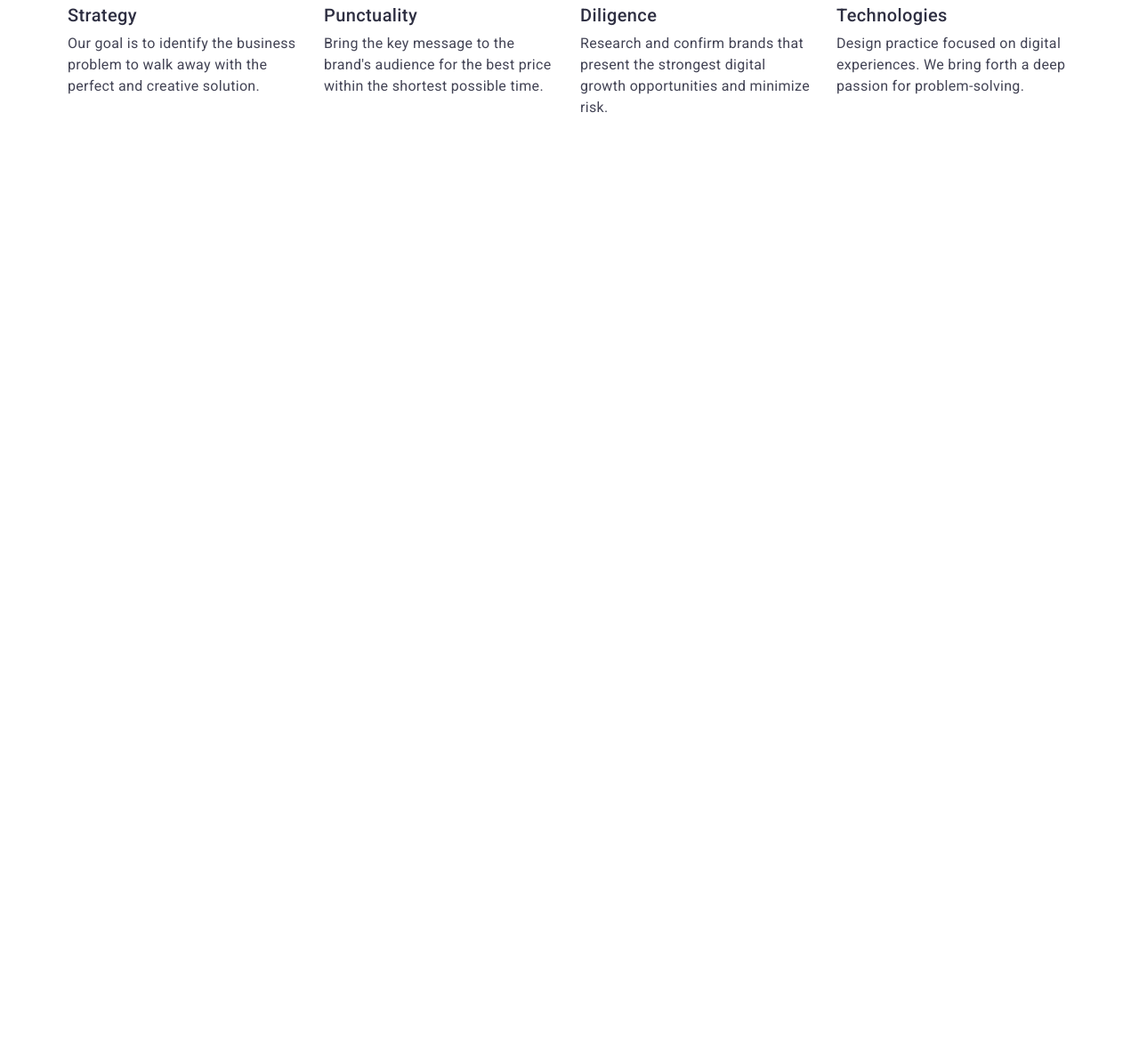
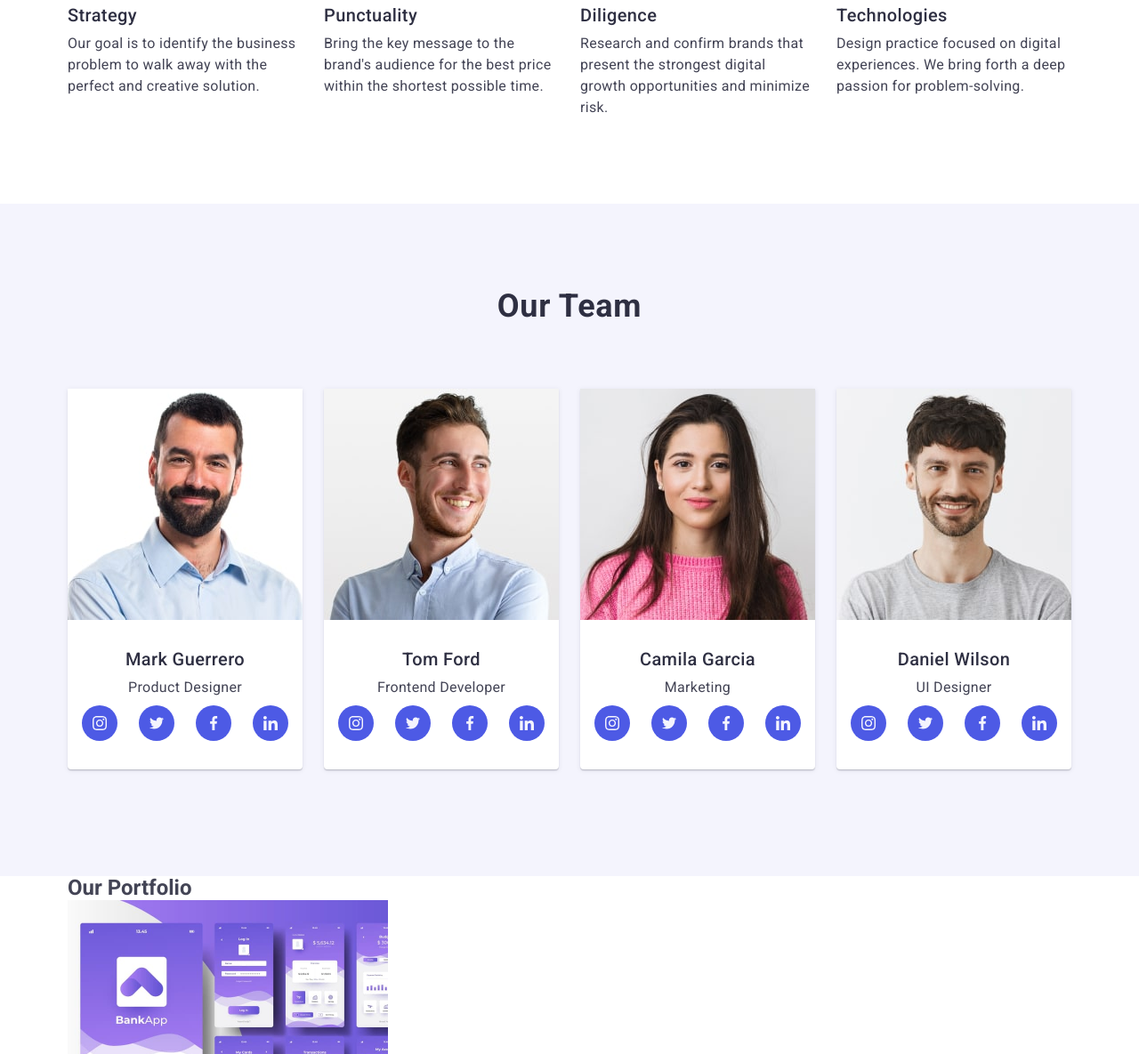
Before and after one commit to dendjoya25/goit-markup-hw-06, a plain HTML site: page index.html in a window 1280 px wide. Shown: the part 884-2069 px from the top of the page at 89% size. Before the commit the page ends 1113 px from the top, so only its background shows below. Drawn offline with nearby package versions, Linux system fonts and the light colour scheme.

Commit message:
add adaptive

```diff
--- a/css/old-styles.css
+++ b/css/old-styles.css
@@ -174,11 +174,6 @@
   letter-spacing: 0.02em;
   text-align: center;
   color: #434455;
-}
-.app-info {
-  padding: 32px 16px;
-  border: 1px solid #e7e9fc;
-  border-top: none;
 }
 .social-pages-icons-list {
   display: flex;
--- a/css/styles.css
+++ b/css/styles.css
@@ -387,7 +387,96 @@ address {
     font-weight: 400;
   }
 }
-
+/* < !--=========== OUR TEAM STYLES ===========--> */
+.third-section {
+  background-color: #f4f4fd;
+}
+.team-list {
+  display: flex;
+  flex-wrap: wrap;
+  justify-content: center;
+  gap: 24px;
+  margin: 0;
+  padding-bottom: 120px;
+}
+.team-title {
+  font-weight: 700;
+  font-size: 36px;
+  line-height: 1.11;
+  letter-spacing: 0.02em;
+  text-align: center;
+  color: #2e2f42;
+  text-transform: capitalize;
+  margin-bottom: 72px;
+  padding-top: 96px;
+}
+.team-list-item {
+  background-color: #ffffff;
+  border-radius: 0 0 4px 4px;
+  box-shadow: 0 2px 1px 0 rgba(46, 47, 66, 0.08),
+    0 1px 1px 0 rgba(46, 47, 66, 0.16), 0 1px 6px 0 rgba(46, 47, 66, 0.08);
+  margin: 0;
+}
+.members-info {
+  padding-top: 32px;
+  padding-bottom: 32px;
+  text-align: center;
+}
+.team-staff {
+  font-weight: 500;
+  font-size: 20px;
+  line-height: 1.2;
+  letter-spacing: 0.02em;
+  text-align: center;
+  color: #2e2f42;
+  margin-bottom: 8px;
+}
+.team-staff-text {
+  font-weight: 400;
+  font-size: 16px;
+  line-height: 1.5;
+  letter-spacing: 0.02em;
+  text-align: center;
+  color: #434455;
+  margin-bottom: 8px;
+}
+.social-pages-icons-list {
+  display: flex;
+  justify-content: center;
+  gap: 24px;
+}
+.social-pages-icons-list-items {
+  width: 40px;
+  height: 40px;
+}
+.icons-link {
+  width: 100%;
+  height: 100%;
+  background-color: #4d5ae5;
+  border-radius: 50%;
+  display: flex;
+  align-items: center;
+  justify-content: center;
+}
+.social-svg-icon {
+  fill: #f4f4fd;
+}
+@media screen and (min-width: 768px) {
+  .team-list {
+    gap: 64px 24px;
+  }
+}
+@media screen and (min-width: 1158px) {
+  .icons-link {
+    transition: background-color 250ms cubic-bezier(0.4, 0, 0.2, 1);
+  }
+  .icons-link:hover {
+    background-color: #404bbf;
+  }
+  .icons-link:focus {
+    background-color: #404bbf;
+  }
+}
 /* < !--=========== MOBILE MENU STYLES ===========--> */
 .mobile-menu {
   width: 100%;
--- a/index.html
+++ b/index.html
@@ -123,13 +123,21 @@
         </div>
       </section>
       <!-- =========== OUR TEAM =========== -->
-      <section class="third-section section-padding hidden">
+      <section class="third-section section-padding">
         <div class="container team-container">
           <h2 class="team-title">Our Team</h2>
           <ul class="team-list">
             <li class="team-list-item">
+              <picture>
+                <source media="(min-width: 1158px)"
+                srcset="./images/team-1x2x-images/1-team-img-min.jpg 1x, ./images/team-1x2x-images/1-team-img@2x.jpg 2x">
+              <source media="(min-width: 768px)"
+                srcset="./images/team-1x2x-images/1-team-img-min.jpg 1x, ./images/team-1x2x-images/1-team-img@2x.jpg 2x">
+                <source media="(max-width: 767px)"
+                srcset="./images/team-1x2x-images/1-team-img-min.jpg 1x, ./images/team-1x2x-images/1-team-img@2x.jpg 2x">
+              </picture>
               <img
-                src="./images/mark-guerrero.jpg"
+                src="./images/team-1x2x-images/1-team-img-min.jpg"
                 alt="Mark Guerrero avatar"
                 width="264"
                 height="260"
@@ -171,8 +179,16 @@
             </li>
 
             <li class="team-list-item">
+              <picture>
+                <source media="(min-width: 1158px)"
+                srcset="./images/team-1x2x-images/2-team-img-min.jpg 1x, ./images/team-1x2x-images/2-team-img@2x.jpg 2x">
+              <source media="(min-width: 768px)"
+                srcset="./images/team-1x2x-images/2-team-img-min.jpg 1x, ./images/team-1x2x-images/2-team-img@2x.jpg 2x">
+              <source media="(max-width: 767px)"
+                srcset="./images/team-1x2x-images/2-team-img-min.jpg 1x, ./images/team-1x2x-images/2-team-img@2x.jpg 2x">
+              </picture>
               <img
-                src="./images/tom-ford.jpg"
+                src="./images/team-1x2x-images/2-team-img-min.jpg"
                 alt="Tom Ford avatar"
                 width="264"
                 height="260"
@@ -213,8 +229,16 @@
               </div>
             </li>
             <li class="team-list-item">
+              <picture>
+                <source media="(min-width: 1158px)"
+                srcset="./images/team-1x2x-images/3-team-img-min.jpg 1x, ./images/team-1x2x-images/3-team-img@2x.jpg 2x">
+              <source media="(min-width: 768px)"
+                srcset="./images/team-1x2x-images/3-team-img-min.jpg 1x, ./images/team-1x2x-images/3-team-img@2x.jpg 2x">
+                <source media="(max-width: 767px)"
+                srcset="./images/team-1x2x-images/3-team-img-min.jpg 1x, ./images/team-1x2x-images/3-team-img@2x.jpg 2x">
+              </picture>
               <img
-                src="./images/camila-garcia.jpg"
+                src="./images/team-1x2x-images/3-team-img-min.jpg"
                 alt="Camila Garcia avatar"
                 width="264"
                 height="260"
@@ -255,8 +279,16 @@
               </div>
             </li>
             <li class="team-list-item">
+              <picture>
+                <source media="(min-width: 1158px)"
+                srcset="./images/team-1x2x-images/4-team-img-min.jpg 1x, ./images/team-1x2x-images/4-team-img@2x.jpg 2x">
+              <source media="(min-width: 768px)"
+                srcset="./images/team-1x2x-images/4-team-img-min.jpg 1x, ./images/team-1x2x-images/4-team-img@2x.jpg 2x">
+                 <source media="(max-width: 767px)"
+                srcset="./images/team-1x2x-images/4-team-img-min.jpg 1x, ./images/team-1x2x-images/4-team-img@2x.jpg 2x">
+              </picture>
               <img
-                src="./images/daniel-wilson.jpg"
+                src="./images/team-1x2x-images/4-team-img-min.jpg"
                 alt="Daniel Wilson avatar"
                 width="264"
                 height="260"
@@ -301,7 +333,7 @@
       </section>
       <!-- =========== OUR PORTFOLIO =========== -->
 
-      <section class="fourth-section section-padding hidden">
+      <section class="fourth-section section-padding">
         <div class="container">
           <h2 class="portfolio-title">Our Portfolio</h2>
           <ul class="portfolio-list">
```
Also changed, not shown: images/team-1x2x-images/1-team-img-min.jpg (added), images/team-1x2x-images/1-team-img@2x.jpg (added), images/team-1x2x-images/2-team-img-min.jpg (added), images/team-1x2x-images/2-team-img@2x.jpg (added), images/team-1x2x-images/3-team-img-min.jpg (added), images/team-1x2x-images/3-team-img@2x.jpg (added), images/team-1x2x-images/4-team-img-min.jpg (added), images/team-1x2x-images/4-team-img@2x.jpg (added).
